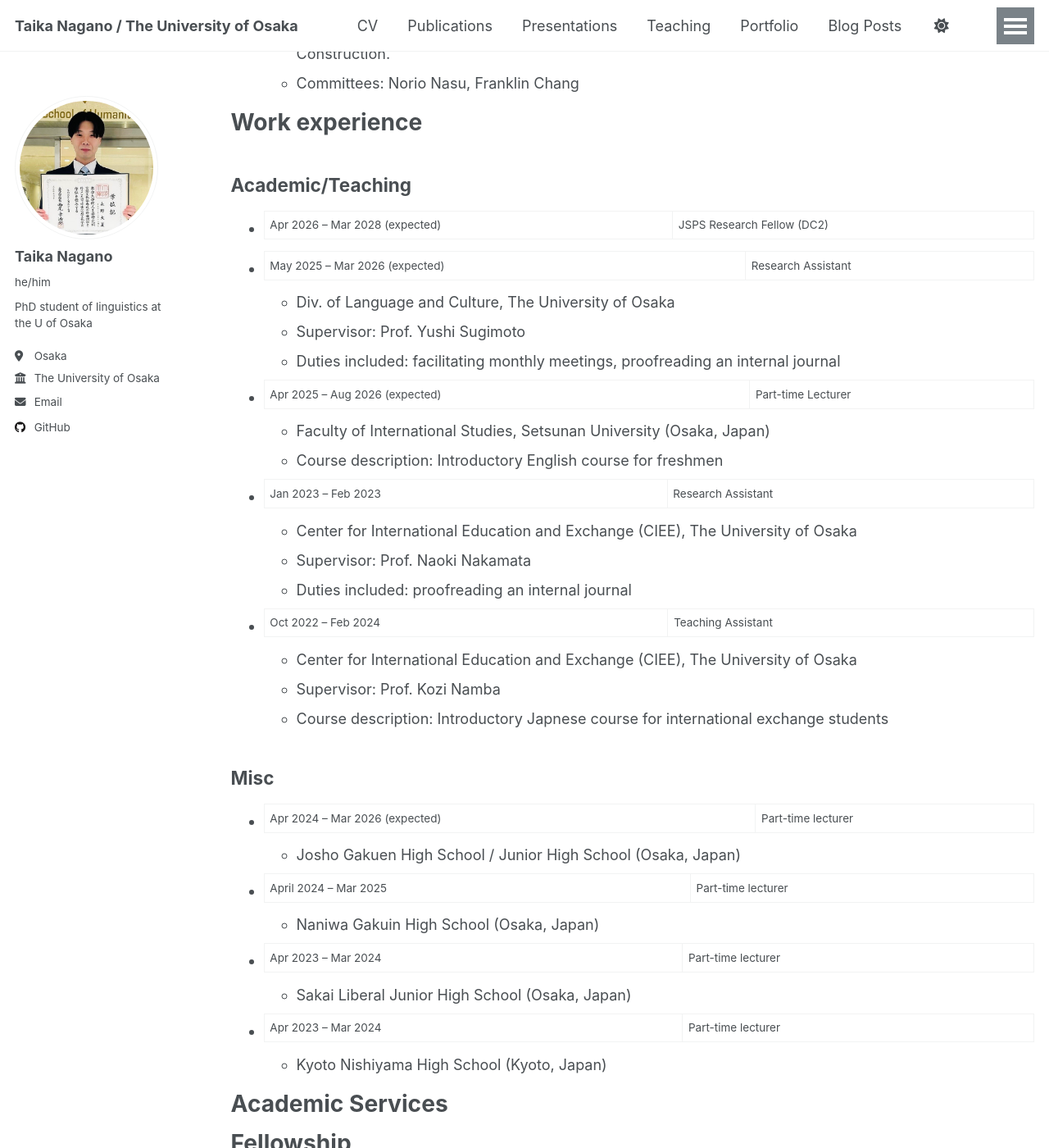
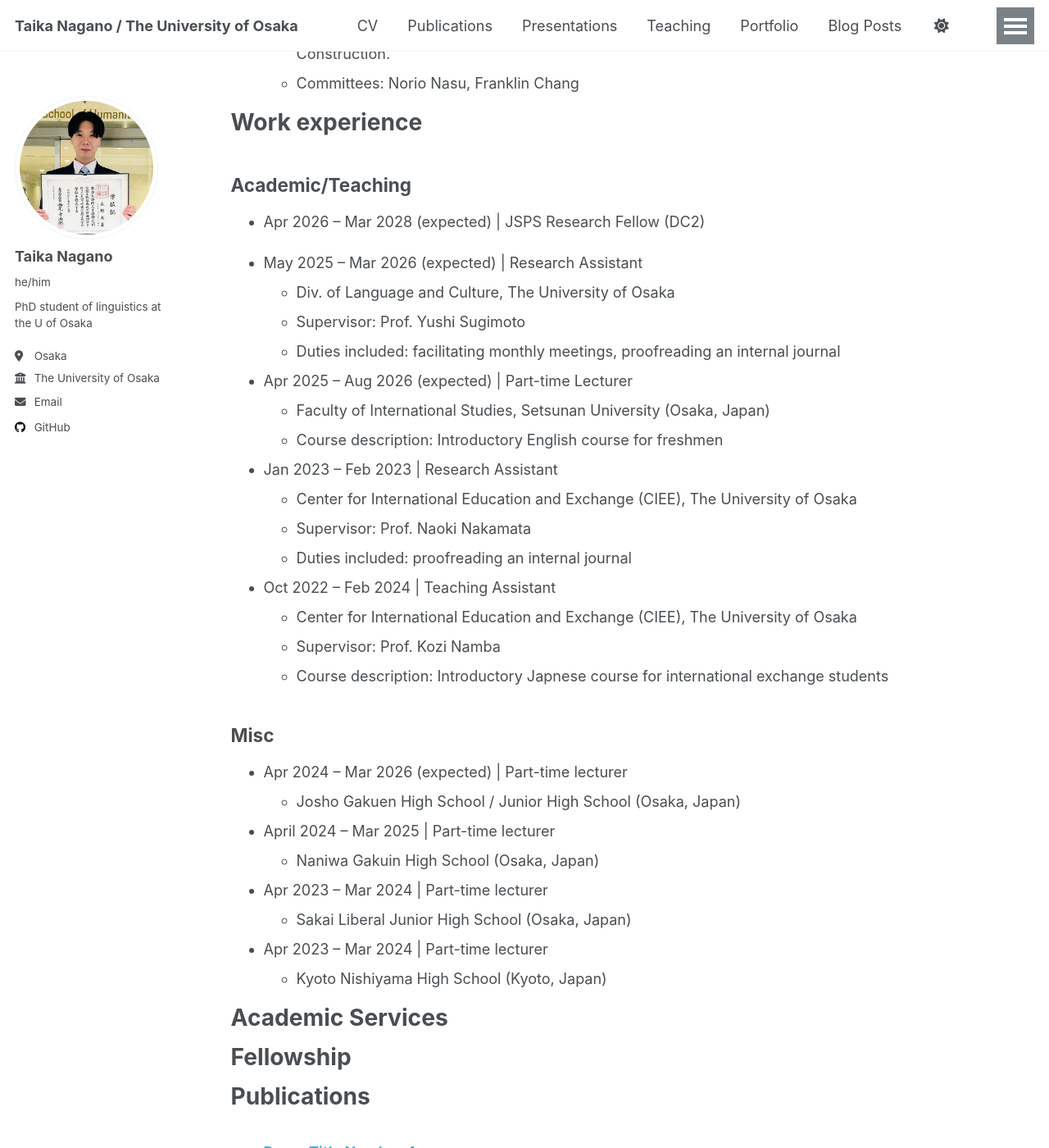
Before and after one commit to TaikaNagano/taikanagano.github.io, a Jekyll site: the page built from _pages/cv.md, in a window 1280 px wide and 1400 px high, scrolled down 339 px. Shown: the whole window at 82% size. Built offline with Jekyll 4.4.1, drawn with Linux system fonts in a browser that asks for light colours.

Commit message:
Update cv.md

```diff
--- a/_pages/cv.md
+++ b/_pages/cv.md
@@ -24,36 +24,36 @@
 Academic/Teaching
 ------
 
-* Apr 2026 -- Mar 2028 (expected) | JSPS Research Fellow (DC2)
+* Apr 2026 -- Mar 2028 (expected) \| JSPS Research Fellow (DC2)
 
-* May 2025 -- Mar 2026 (expected) | Research Assistant
+* May 2025 -- Mar 2026 (expected) \| Research Assistant
   * Div. of Language and Culture, The University of Osaka
   * Supervisor: Prof. Yushi Sugimoto
   * Duties included: facilitating monthly meetings, proofreading an internal journal
 
-* Apr 2025 -- Aug 2026 (expected) | Part-time Lecturer
+* Apr 2025 -- Aug 2026 (expected) \| Part-time Lecturer
   * Faculty of International Studies, Setsunan University (Osaka, Japan)
   * Course description: Introductory English course for freshmen
 
-* Jan 2023 -- Feb 2023 | Research Assistant
+* Jan 2023 -- Feb 2023 \| Research Assistant
   * Center for International Education and Exchange (CIEE), The University of Osaka
   * Supervisor: Prof. Naoki Nakamata
   * Duties included: proofreading an internal journal
 
-* Oct 2022 -- Feb 2024 | Teaching Assistant
+* Oct 2022 -- Feb 2024 \| Teaching Assistant
   * Center for International Education and Exchange (CIEE), The University of Osaka
   * Supervisor: Prof. Kozi Namba
   * Course description: Introductory Japnese course for international exchange students
 
 Misc
 ------
-* Apr 2024 -- Mar 2026 (expected) | Part-time lecturer
+* Apr 2024 -- Mar 2026 (expected) \| Part-time lecturer
   * Josho Gakuen High School / Junior High School (Osaka, Japan)
-* April 2024 -- Mar 2025 | Part-time lecturer
+* April 2024 -- Mar 2025 \| Part-time lecturer
   * Naniwa Gakuin High School (Osaka, Japan)
-* Apr 2023 -- Mar 2024 | Part-time lecturer
+* Apr 2023 -- Mar 2024 \| Part-time lecturer
   * Sakai Liberal Junior High School (Osaka, Japan)
-* Apr 2023 -- Mar 2024 | Part-time lecturer
+* Apr 2023 -- Mar 2024 \| Part-time lecturer
   * Kyoto Nishiyama High School (Kyoto, Japan)
 
 
```
